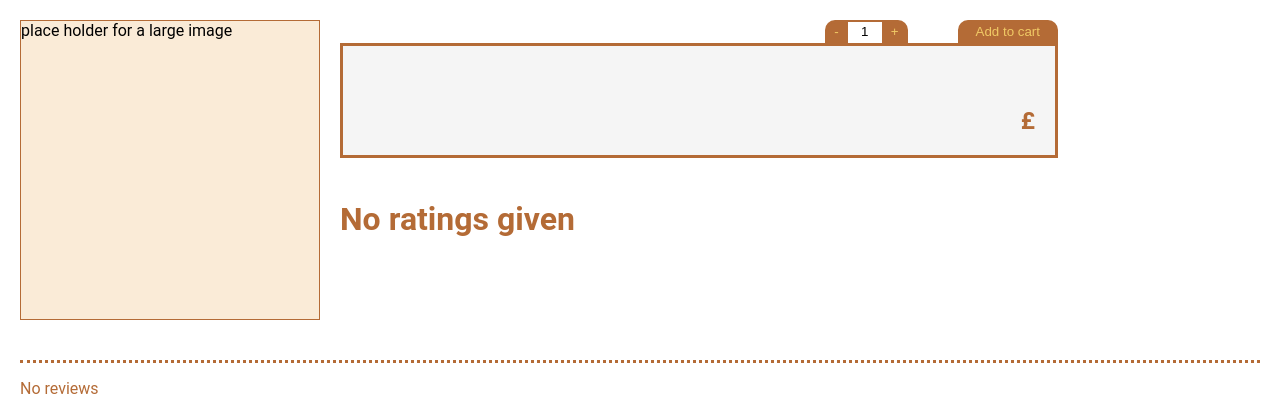
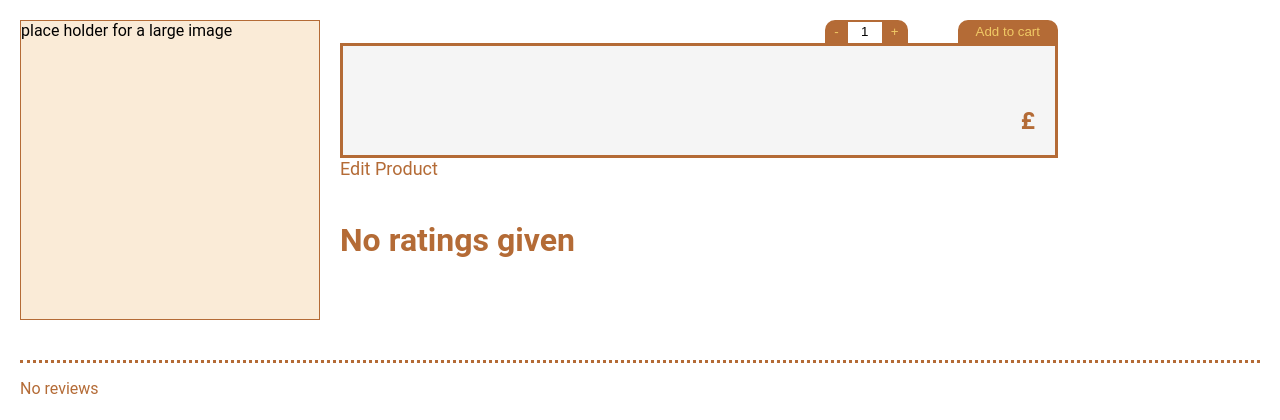
Before and after one commit to DongusJr/Ship_O_Cereal_H17, a Django app: template templates/products/single_product_page.html in a window 1280 px wide. Shown: the part 161-581 px from the top of the page. Run offline with Django 3.2, Linux system fonts and the light colour scheme; the template is opened without the code that fills it, so the values that code supplies are empty.

Commit message:
added edit update button added

```diff
--- a/products/views.py
+++ b/products/views.py
@@ -170,7 +170,6 @@ def update_product(request, id):
     })
 
 
-
 def _create_nutritional_info(data):
     nutritional_info = NutritionalInfo(energy=data['energy'],
                                        sugar=data['sugar'],
@@ -179,6 +178,7 @@ def _create_nutritional_info(data):
                                        serving_amount=data['serving_amount'])
     nutritional_info.save()
     return nutritional_info
+
 
 def _create_product(data, nutritional_info):
     product = Products(name=data['name'],
--- a/proto_templates/proto_products/proto_product_detail_page.html
+++ b/proto_templates/proto_products/proto_product_detail_page.html
@@ -37,9 +37,6 @@
             <p>{{ product.manufacturer}}</p>
 
         </div>
-        <div class="Update Button">
-        <a href="{% url 'update_product' product.id %}" class='block btn btn-primary'>Edit Product</a>
-    </div>
 
     <!-- VG: IDK  why cant we just always se the add to cart
     {% if user.is_authenticated%}
--- a/templates/products/single_product_page.html
+++ b/templates/products/single_product_page.html
@@ -32,6 +32,10 @@
             <h2>{{ product.price }}£</h2>
 
         </div>
+        <div class="Update Button">
+        <a href="{% url 'update_product' product.id %}" class='block btn btn-primary'>Edit Product</a>
+    </div>
+
 
     <!-- VG: IDK  why cant we just always se the add to cart
     {% if user.is_authenticated%}
```
